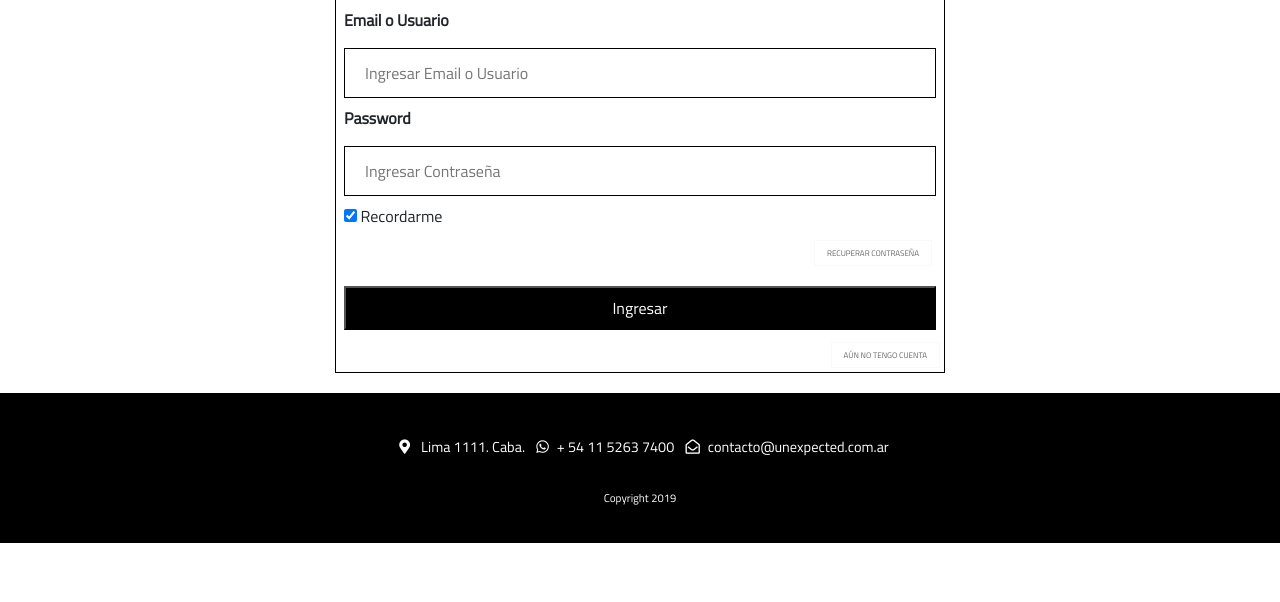
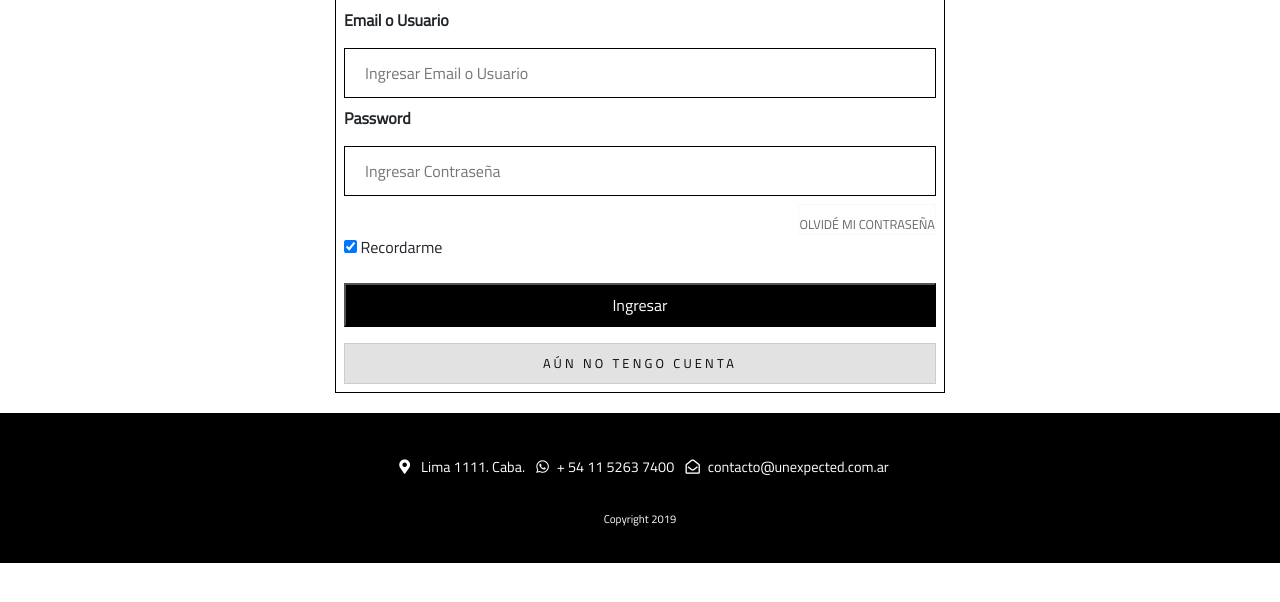
Before and after one commit to TomasMVazquez/lorem_ipsum, a PHP site: page /log_in.php in a window 1280 px wide. Shown: the part 171-773 px from the top of the page. Run offline with PHP 8.4, Linux system fonts and the light colour scheme; some libraries are stand-ins or nearby versions; some web fonts are replaced.

Commit message:
v 0.7.3 Ajustes de estilo en log_in y register

```diff
--- a/css/style.css
+++ b/css/style.css
@@ -199,8 +199,9 @@ h4 {
 .btn-light {
   color: #666;
   background-color: #fff;
-  font-size: 0.5em;
-  margin: 0.5em;
+  font-size: 0.8em;
+  padding: 10px 0 0 0;
+  /* margin: 0.5em; */
 }
 
 .btn-light:hover {
@@ -213,6 +214,7 @@ h4 {
     border-radius: 0rem;
     box-shadow: 0px 2px 2px #ccc;
 }
+
 
 
 /* ---------------------------------------------------------------------------------  INDEX */
@@ -260,6 +262,16 @@ margin-bottom: 0em;
 }
 /*hasta aca va el estilo del index*/
 
+/* --------------------------------------------------------------------------------- ERRORES EN LOGIN Y REGISTER */
+
+.alert-danger {
+  border-radius: 0;
+  color:#BD3131;
+  background-color: #F7DFDC;
+  font-weight: bold;
+
+}
+
 /* --------------------------------------------------------------------------------- LOGIN */
 .container {
   padding: 8px;
@@ -292,6 +304,14 @@ input[type=text]:focus, input[type=email]:focus, input[type=password]:focus {
 span.psw {
   display: flex;
   flex-direction: row-reverse;
+}
+
+.reg {
+  font-size: 0.8em;
+  background-color: #E2E2E2;
+  border-color: #CCCCCC;
+  padding: 10px;
+  letter-spacing: 0.25em;
 }
 
 /* ------------------  Botones en formulario ------------------  */
--- a/log_in.php
+++ b/log_in.php
@@ -40,7 +40,7 @@ if ($_POST) {
           <!-- CONTENEDOR CAMPOS A COMPLETAR -->
           <div class="container">
             <label for="emailOrUser"><b>Email o Usuario</b></label>
-            <input type="text" placeholder="Ingresar Email o Usuario" name="emailOrUser" value="<?= isset($emailOrUserInPost) ? $emailOrUserInPost : ''; ?>" style="<?= isset($errorsInLogIn['inEmailUser']) ? 'border: solid 1px #f1b0b7;' : '' ?> " required>
+            <input type="text" placeholder="Ingresar Email o Usuario" name="emailOrUser" value="<?= isset($emailOrUserInPost) ? $emailOrUserInPost : ''; ?>" style="<?= isset($errorsInLogIn['inEmailUser']) ? 'border: solid 1.5px #BD3131;' : '' ?> " required>
             <!-- MENSAJE ERROR MAIL USER -->
             <?php if ( isset($errorsInLogIn['inEmailUser']) ) : ?>
             <div class="alert alert-danger">
@@ -49,20 +49,20 @@ if ($_POST) {
             <?php endif; ?>
 
             <label for="psw"><b>Password</b></label>
-            <input type="password" placeholder="Ingresar Contraseña" name="psw" style="<?= isset($errorsInLogIn['inPsw']) ? 'border: solid 1px #f1b0b7;' : '' ?> " required>
+            <input type="password" placeholder="Ingresar Contraseña" name="psw" style="<?= isset($errorsInLogIn['inPsw']) ? 'border: solid 1.5px #BD3131;' : '' ?> " required>
             <!-- MENSAJE ERROR PASS -->
             <?php if ( isset($errorsInLogIn['inPsw']) ) : ?>
             <div class="alert alert-danger">
               <?= $errorsInLogIn['inPsw'] ?>
             </div>
             <?php endif; ?>
-
+            <span class="psw">
+              <a class="btn btn-light" href="#">OLVIDÉ MI CONTRASEÑA</a>
+            </span>
             <label>
               <input type="checkbox" checked="checked" name="remember" value="ok"> Recordarme
             </label>
-            <span class="psw">
-              <a class="btn btn-light" href="#">Recuperar Contraseña</a>
-            </span>
+
 
           </div>
 
@@ -71,9 +71,9 @@ if ($_POST) {
             <button class="btn-secondary volver" type="button">Volver</button>
             <button class="btn-primary" type="submit">Ingresar</button>
           </div>
-          <span class="psw">
-            <a class="btn btn-light" href="register.php">Aún no tengo cuenta</a>
-          </span>
+          <div class="container btnForm">
+            <a class="btn btn-secondary btn-block reg" href="register.php">Aún no tengo cuenta</a>
+          </div>
         </form>
         <!-- TERMINA FORMULARIO -->
         </div>
```
Also changed, not shown: register.php (+7 -7 lines).
